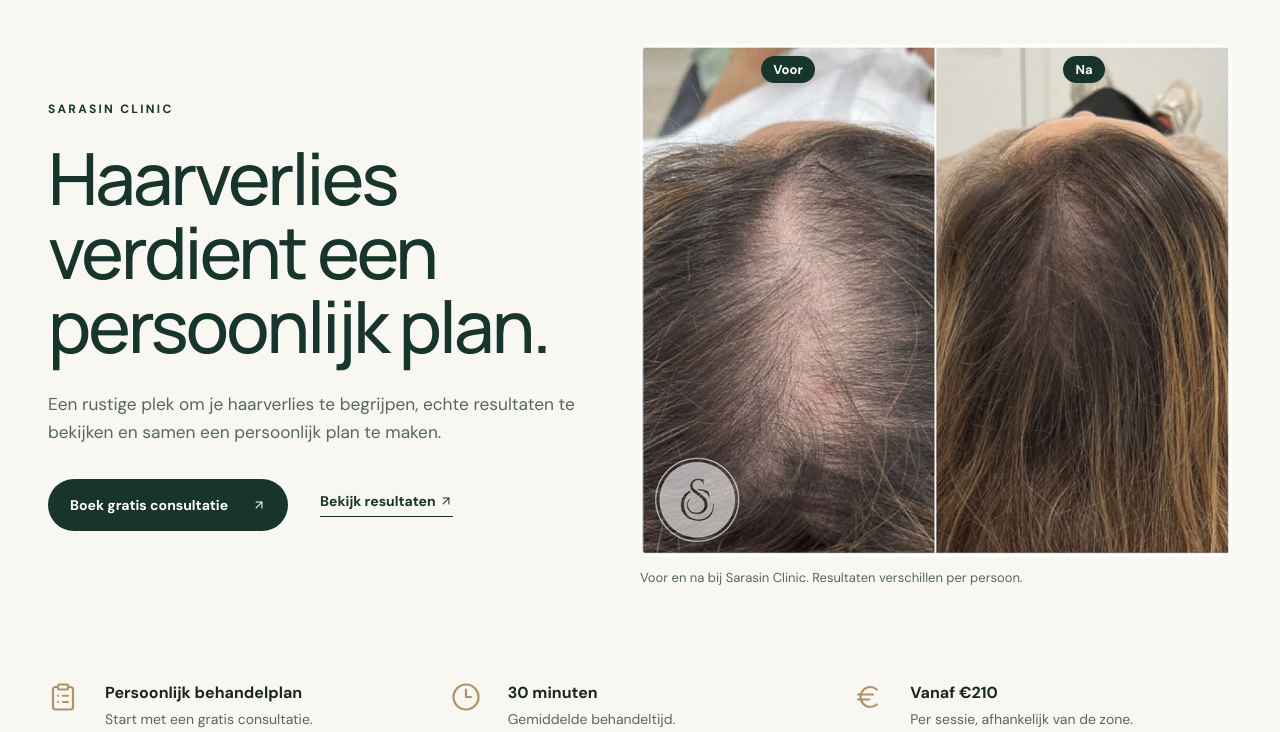
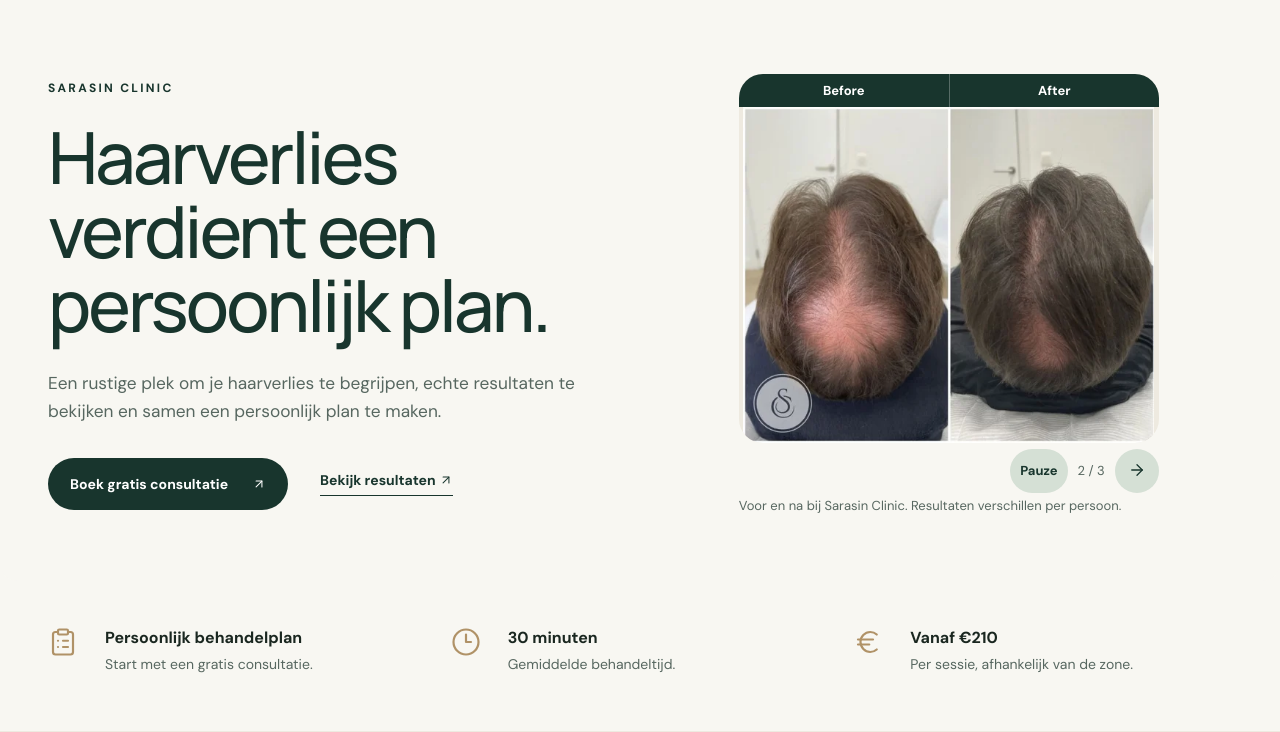
Before and after one commit to kunalsingh9988/sarasin-haarfillers-full-site-redesign, a plain HTML site: page index.html in a window 1280 px wide. Shown: the part 68-800 px from the top of the page. Drawn offline with Linux system fonts and the light colour scheme.

Commit message:
Refine homepage hero with rotating clinic results

```diff
--- a/assets/priority.css
+++ b/assets/priority.css
@@ -33,13 +33,14 @@
   grid-template-columns: repeat(2, minmax(0, 1fr));
   align-items: center;
   min-height: 0;
-  padding: 32px var(--site-gutter) 48px;
+  gap: clamp(24px, 4vw, 64px);
+  padding: clamp(20px, 4vw, 48px) var(--site-gutter) clamp(28px, 4vw, 52px);
   background: var(--paper);
   color: var(--forest);
 }
 
 .home-hero .hero-inner {
-  padding: 32px clamp(24px, 4vw, 64px) 32px 0;
+  padding: 20px 0;
 }
 
 .route-home .home-hero h1 {
@@ -53,29 +54,63 @@
 .home-hero .button-primary:hover { background: #315447; }
 .home-hero .button-text { color: var(--forest); border-color: currentColor; }
 
-.home-transformation { margin: 0; min-width: 0; align-self: center; }
+.home-transformation {
+  width: min(100%, 420px);
+  margin: 0;
+  min-width: 0;
+  justify-self: center;
+}
 
-.transformation-photo { position: relative; }
-.transformation-photo img { width: 100%; height: auto; }
+.transformation-photo {
+  overflow: hidden;
+  border-radius: 24px;
+  background: var(--warm);
+}
 
 .transformation-labels {
-  position: absolute;
-  inset: 12px 0 auto;
   display: grid;
-  grid-template-columns: repeat(2, minmax(0, 1fr));
-  justify-items: center;
-}
-
-.transformation-labels span {
-  padding: 5px 12px;
+  grid-template-columns: 1fr 1fr;
   background: var(--forest);
   color: var(--white);
+  text-align: center;
   font-size: 13px;
   font-weight: 700;
 }
 
+.transformation-labels span { padding: 8px; }
+.transformation-labels span + span { border-left: 1px solid #ffffff45; }
+
+.transformation-images { aspect-ratio: 5 / 4; }
+.transformation-images img { width: 100%; height: 100%; object-fit: contain; }
+.transformation-images img[hidden], .transformation-controls[hidden] { display: none; }
+
+.transformation-controls {
+  display: flex;
+  align-items: center;
+  justify-content: end;
+  gap: 10px;
+  margin-top: 6px;
+}
+
+.transformation-controls button {
+  min-width: 44px;
+  min-height: 44px;
+  padding: 0 10px;
+  border: 0;
+  border-radius: var(--radius-pill);
+  background: var(--sage);
+  color: var(--forest);
+  cursor: pointer;
+  font-size: 13px;
+  font-weight: 700;
+}
+
+.transformation-controls button:hover { background: var(--forest); color: var(--white); }
+.transformation-next .ui-icon { font-size: 18px; }
+.transformation-count { color: var(--muted); font-size: 13px; font-variant-numeric: tabular-nums; }
+
 .home-transformation figcaption {
-  margin-top: 12px;
+  margin-top: 4px;
   color: var(--muted);
   font-size: 13px;
   line-height: 1.45;
@@ -83,7 +118,8 @@
 
 @media (max-width: 960px) {
   .route-home .home-hero { grid-template-columns: 1fr; gap: 26px; }
-  .home-hero .hero-inner { padding: 24px 0 0; }
+  .home-hero .hero-inner { padding: 16px 0 0; }
+  .home-transformation { width: min(100%, 360px); }
 }
 
 .home-videos {
@@ -271,12 +307,10 @@
 
 .location-photos img,
 .review-mosaic img,
-.video-grid video,
-.transformation-photo img {
+.video-grid video {
   border-radius: var(--radius-media);
 }
 
-.transformation-labels span { border-radius: var(--radius-pill); }
 
 .home-results,
 .home-prices {
--- a/assets/site.js
+++ b/assets/site.js
@@ -49,3 +49,61 @@ if (videoDialog?.showModal) {
     opener?.focus();
   });
 }
+
+const heroResults = document.querySelector('.home-transformation');
+
+if (heroResults) {
+  const photos = [...heroResults.querySelectorAll('.transformation-images img')];
+  const controls = heroResults.querySelector('.transformation-controls');
+  const pause = heroResults.querySelector('.transformation-toggle');
+  const next = heroResults.querySelector('.transformation-next');
+  const count = heroResults.querySelector('.transformation-count');
+  const motion = window.matchMedia('(prefers-reduced-motion: reduce)');
+  let active = 0;
+  let playing = !motion.matches;
+  let inView = !('IntersectionObserver' in window);
+  let timer;
+
+  const advance = () => {
+    const target = (active + 1) % photos.length;
+    if (!photos[target].complete || !photos[target].naturalWidth) return;
+    photos[active].hidden = true;
+    photos[target].hidden = false;
+    active = target;
+    count.textContent = `${active + 1} / ${photos.length}`;
+  };
+
+  const sync = () => {
+    pause.textContent = playing ? 'Pauze' : 'Afspelen';
+    clearInterval(timer);
+    if (playing && inView && !document.hidden) timer = setInterval(advance, 3000);
+  };
+
+  pause.addEventListener('click', () => {
+    playing = !playing;
+    sync();
+  });
+
+  next.addEventListener('click', () => {
+    playing = false;
+    advance();
+    sync();
+  });
+
+  motion.addEventListener('change', () => {
+    playing = !motion.matches;
+    sync();
+  });
+
+  document.addEventListener('visibilitychange', sync);
+  if ('IntersectionObserver' in window) {
+    const observer = new IntersectionObserver(([entry]) => {
+      inView = entry.isIntersecting;
+      sync();
+    });
+    observer.observe(heroResults);
+  }
+
+  controls.hidden = false;
+  sync();
+}
--- a/index.html
+++ b/index.html
@@ -1,16 +1,18 @@
 <!doctype html><html lang="nl-BE"><head><meta charset="utf-8"><meta name="viewport" content="width=device-width,initial-scale=1"><meta name="theme-color" content="#18352d"><meta name="robots" content="noindex,follow"><title>Haarfillers: Innovatieve Haartechnologie in de Esthetische Geneeskunde | Sarasin Clinic</title><meta name="description" content="Sarasin Clinic heeft meer dan 10 jaar ervaring met verschillende injectables, waaronder haarfillers tegen haarverlies &amp; kale plekken."><link rel="icon" href="/assets/favicon.svg" type="image/svg+xml"><link rel="stylesheet" href="/assets/site.css"><link rel="stylesheet" href="/assets/priority.css"><script defer src="/assets/site.js"></script></head><body class="page-home route-home"><header class="site-header"><a class="brand" href="/" aria-label="Haarfillers home"><span class="brand-mark">S</span><span>SARASIN<span class="brand-small">HAARFILLERS</span></span></a>
     <nav class="desktop-nav" aria-label="Hoofdnavigatie"><a href="/mannen/">Voor mannen</a><a href="/vrouwen/">Voor vrouwen</a><a href="/voor-en-na/">Resultaten</a><a href="/prijzen/">Prijzen</a><a href="/sarasin-clinic/">De clinic</a></nav>
     <a class="header-cta" href="https://booking.sarasinclinic.com/appointment/locations?strict_subcategory_id=58">Boek consultatie <svg class="ui-icon" aria-hidden="true" focusable="false"><use href="/assets/lucide.svg#arrow-up-right"></use></svg></a><button class="menu-toggle" aria-label="Open menu" aria-expanded="false"><svg class="ui-icon menu-open" aria-hidden="true" focusable="false"><use href="/assets/lucide.svg#menu"></use></svg><svg class="ui-icon menu-close" aria-hidden="true" focusable="false"><use href="/assets/lucide.svg#x"></use></svg></button></header>
-    <nav class="mobile-nav" aria-label="Mobiele navigatie" hidden><a href="/mannen/">Voor mannen</a><a href="/vrouwen/">Voor vrouwen</a><a href="/voor-en-na/">Resultaten</a><a href="/prijzen/">Prijzen</a><a href="/sarasin-clinic/">De clinic</a><a href="/faq/">Veelgestelde vragen</a><a href="https://booking.sarasinclinic.com/appointment/locations?strict_subcategory_id=58">Boek consultatie <svg class="ui-icon" aria-hidden="true" focusable="false"><use href="/assets/lucide.svg#arrow-up-right"></use></svg></a></nav><section class="hero home-hero">
-    <div class="hero-inner"><p class="hero-kicker">SARASIN CLINIC</p><h1>Haarverlies verdient een persoonlijk plan.</h1><p class="hero-intro">Een rustige plek om je haarverlies te begrijpen, echte resultaten te bekijken en samen een persoonlijk plan te maken.</p><div class="hero-actions"><a class="button-primary" href="https://booking.sarasinclinic.com/appointment/locations?strict_subcategory_id=58">Boek gratis consultatie <svg class="ui-icon" aria-hidden="true" focusable="false"><use href="/assets/lucide.svg#arrow-up-right"></use></svg></a><a class="button-text" href="/voor-en-na/">Bekijk resultaten <svg class="ui-icon" aria-hidden="true" focusable="false"><use href="/assets/lucide.svg#arrow-up-right"></use></svg></a></div></div>
-    <figure class="home-transformation">
+    <nav class="mobile-nav" aria-label="Mobiele navigatie" hidden><a href="/mannen/">Voor mannen</a><a href="/vrouwen/">Voor vrouwen</a><a href="/voor-en-na/">Resultaten</a><a href="/prijzen/">Prijzen</a><a href="/sarasin-clinic/">De clinic</a><a href="/faq/">Veelgestelde vragen</a><a href="https://booking.sarasinclinic.com/appointment/locations?strict_subcategory_id=58">Boek consultatie <svg class="ui-icon" aria-hidden="true" focusable="false"><use href="/assets/lucide.svg#arrow-up-right"></use></svg></a></nav><section class="hero home-hero"><div class="hero-inner"><p class="hero-kicker">SARASIN CLINIC</p><h1>Haarverlies verdient een persoonlijk plan.</h1><p class="hero-intro">Een rustige plek om je haarverlies te begrijpen, echte resultaten te bekijken en samen een persoonlijk plan te maken.</p><div class="hero-actions"><a class="button-primary" href="https://booking.sarasinclinic.com/appointment/locations?strict_subcategory_id=58">Boek gratis consultatie <svg class="ui-icon" aria-hidden="true" focusable="false"><use href="/assets/lucide.svg#arrow-up-right"></use></svg></a><a class="button-text" href="/voor-en-na/">Bekijk resultaten <svg class="ui-icon" aria-hidden="true" focusable="false"><use href="/assets/lucide.svg#arrow-up-right"></use></svg></a></div></div><figure class="home-transformation">
         <div class="transformation-photo">
-            <img src="/assets/source/59c9b97482.jpg" width="800" height="693" alt="Bovenaanzicht van dezelfde hoofdhuid voor en na een haarfillerbehandeling bij Sarasin Clinic" fetchpriority="high">
-            <div class="transformation-labels" aria-hidden="true"><span>Voor</span><span>Na</span></div>
+            <div class="transformation-labels" aria-hidden="true" lang="en" translate="no"><span>Before</span><span>After</span></div>
+            <div class="transformation-images"><img src="/assets/hero-result-59c9b97482.webp" alt="Haarscheiding met donker haar voor en na een haarfillerbehandeling" fetchpriority="high"><img src="/assets/hero-result-8905a3cd60.webp" alt="De kruin van een man voor en na een haarfillerbehandeling" fetchpriority="low" decoding="async" hidden><img src="/assets/hero-result-fe5b164a47.webp" alt="Haarscheiding met blond haar voor en na een haarfillerbehandeling" fetchpriority="low" decoding="async" hidden></div>
+        </div>
+        <div class="transformation-controls" hidden>
+            <button type="button" class="transformation-toggle">Pauze</button>
+            <span class="transformation-count" aria-live="off">1 / 3</span>
+            <button type="button" class="transformation-next" aria-label="Volgend resultaat"><svg class="ui-icon" aria-hidden="true" focusable="false"><use href="/assets/lucide.svg#arrow-right"></use></svg></button>
         </div>
         <figcaption>Voor en na bij Sarasin Clinic. Resultaten verschillen per persoon.</figcaption>
-    </figure>
-</section><section class="quick-facts"><div><svg class="ui-icon fact-icon" aria-hidden="true" focusable="false"><use href="/assets/lucide.svg#clipboard-list"></use></svg><strong>Persoonlijk behandelplan</strong><p>Start met een gratis consultatie.</p></div><div><svg class="ui-icon fact-icon" aria-hidden="true" focusable="false"><use href="/assets/lucide.svg#clock-3"></use></svg><strong>30 minuten</strong><p>Gemiddelde behandeltijd.</p></div><div><svg class="ui-icon fact-icon" aria-hidden="true" focusable="false"><use href="/assets/lucide.svg#euro"></use></svg><strong>Vanaf €210</strong><p>Per sessie, afhankelijk van de zone.</p></div></section><section class="process-feature" aria-labelledby="home-treatment-title">
+    </figure></section><section class="quick-facts"><div><svg class="ui-icon fact-icon" aria-hidden="true" focusable="false"><use href="/assets/lucide.svg#clipboard-list"></use></svg><strong>Persoonlijk behandelplan</strong><p>Start met een gratis consultatie.</p></div><div><svg class="ui-icon fact-icon" aria-hidden="true" focusable="false"><use href="/assets/lucide.svg#clock-3"></use></svg><strong>30 minuten</strong><p>Gemiddelde behandeltijd.</p></div><div><svg class="ui-icon fact-icon" aria-hidden="true" focusable="false"><use href="/assets/lucide.svg#euro"></use></svg><strong>Vanaf €210</strong><p>Per sessie, afhankelijk van de zone.</p></div></section><section class="process-feature" aria-labelledby="home-treatment-title">
         <div class="process-image">
             <video controls playsinline preload="none" poster="/assets/hairfiller-treatment-poster.jpg" aria-label="Sarasin Clinic behandelvideo">
                 <source src="/assets/hairfiller-treatment.mp4" type="video/mp4">
@@ -39,10 +41,10 @@
             <a class="inline-link" href="/voor-en-na/">Bekijk alle resultaten <svg class="ui-icon" aria-hidden="true" focusable="false"><use href="/assets/lucide.svg#arrow-right"></use></svg></a>
         </div>
         <div class="home-results-grid"><figure class="home-result-card">
-            <div class="home-result-labels" aria-hidden="true"><span>Voor</span><span>Na</span></div>
+            <div class="home-result-labels" aria-hidden="true" lang="en" translate="no"><span>Before</span><span>After</span></div>
             <img src="/assets/source/8905a3cd60.jpg" alt="De kruin van een man voor en na een haarfillerbehandeling" width="800" height="653" loading="lazy" decoding="async">
         </figure><figure class="home-result-card">
-            <div class="home-result-labels" aria-hidden="true"><span>Voor</span><span>Na</span></div>
+            <div class="home-result-labels" aria-hidden="true" lang="en" translate="no"><span>Before</span><span>After</span></div>
             <img src="/assets/source/fe5b164a47.jpg" alt="De haarscheiding van een vrouw voor en na een haarfillerbehandeling" width="800" height="800" loading="lazy" decoding="async">
         </figure></div>
     </section><section class="home-prices" id="haarfiller-prijzen" aria-labelledby="home-prices-title">
```
Also changed, not shown: assets/hero-result-59c9b97482.webp (added), assets/hero-result-8905a3cd60.webp (added), assets/hero-result-fe5b164a47.webp (added), 1 other file.
